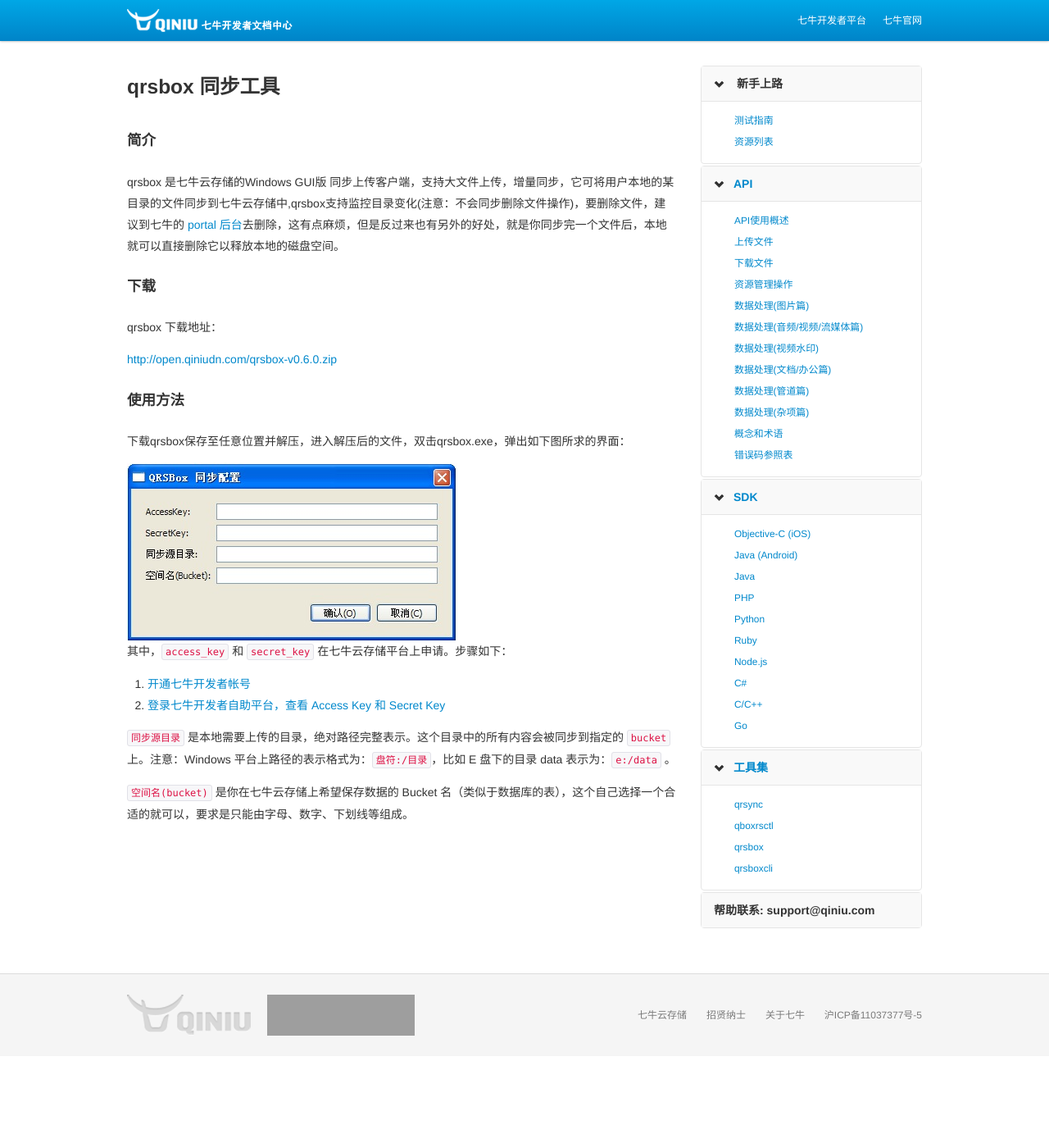
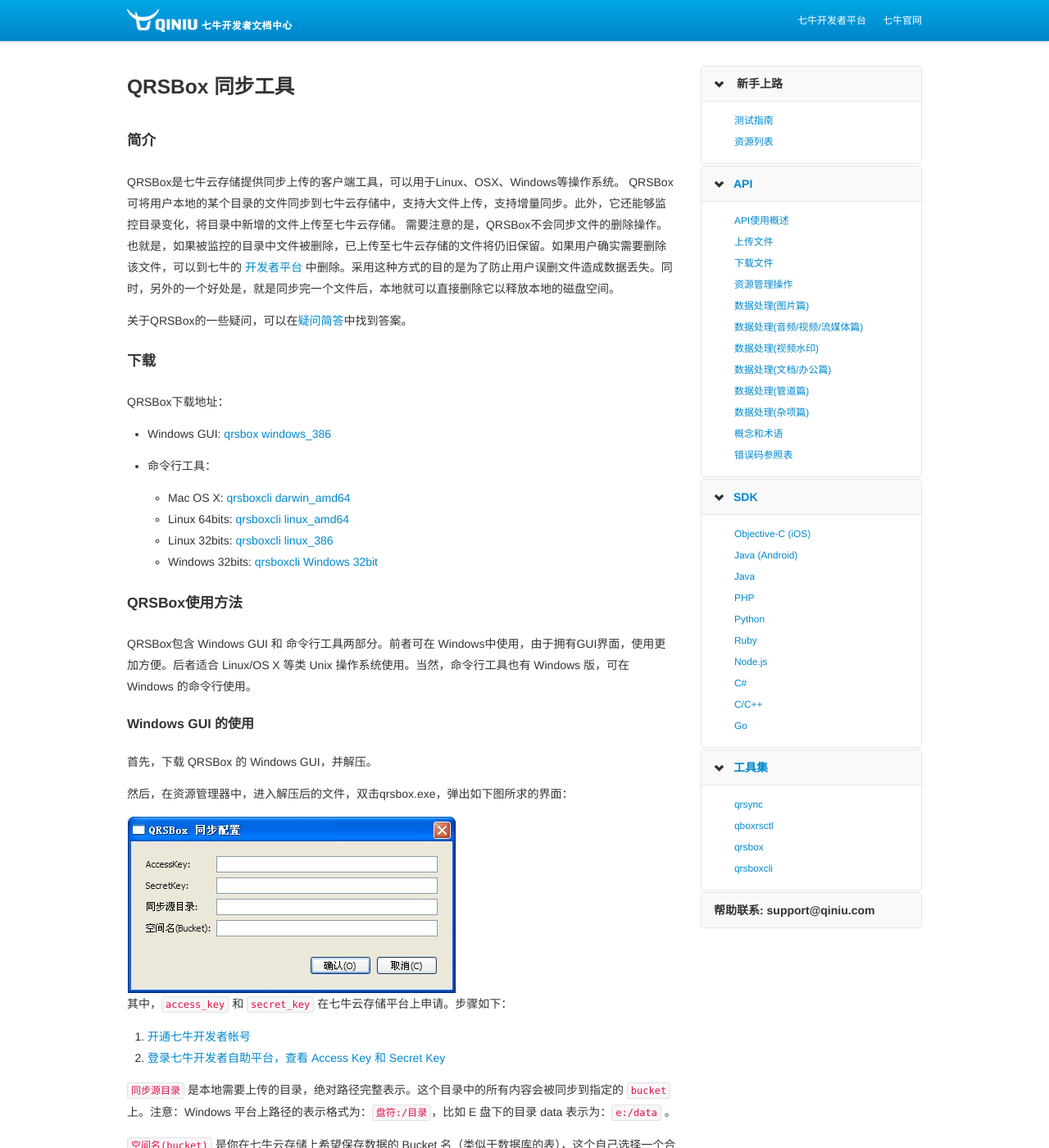
Before and after one commit to qiniu/docs.qiniu.com, a Jekyll site: the page built from tools/qrsbox.markdown, in a window 1280 px wide and 1400 px high. Shown: the whole window at 82% size. Built offline with Jekyll 4.4.1, drawn with Linux system fonts in a browser that asks for light colours; nearby versions of some CDN libraries; library files that are not in the unit come from our copies; some of the changed text lies outside the part shown; grey boxes are pictures that could not be loaded.

Commit message:
avalibale new qrsbox.markdown

````diff
--- a/tools/qrsbox.markdown
+++ b/tools/qrsbox.markdown
@@ -1,30 +1,103 @@
 ---
 layout: default
-title: qrsbox 同步工具
+title: QRSBox 同步工具
 ---
 
 
 ## 简介
 
-qrsbox 是七牛云存储的Windows GUI版 同步上传客户端，支持大文件上传，增量同步，它可将用户本地的某目录的文件同步到七牛云存储中,qrsbox支持监控目录变化(注意：不会同步删除文件操作)，要删除文件，建议到七牛的 [portal 后台](https://portal.qiniu.com/)去删除，这有点麻烦，但是反过来也有另外的好处，就是你同步完一个文件后，本地就可以直接删除它以释放本地的磁盘空间。
+QRSBox是七牛云存储提供同步上传的客户端工具，可以用于Linux、OSX、Windows等操作系统。
+QRSBox可将用户本地的某个目录的文件同步到七牛云存储中，支持大文件上传，支持增量同步。此外，它还能够监控目录变化，将目录中新增的文件上传至七牛云存储。
+需要注意的是，QRSBox不会同步文件的删除操作。也就是，如果被监控的目录中文件被删除，已上传至七牛云存储的文件将仍旧保留。如果用户确实需要删除该文件，可以到七牛的 [开发者平台](https://portal.qiniu.com/) 中删除。采用这种方式的目的是为了防止用户误删文件造成数据丢失。同时，另外的一个好处是，就是同步完一个文件后，本地就可以直接删除它以释放本地的磁盘空间。
+
+关于QRSBox的一些疑问，可以在[疑问简答](http://kb.qiniu.com/537ps105)中找到答案。
+
 
 ## 下载
 
-qrsbox 下载地址：
+QRSBox下载地址：
 
-  <http://open.qiniudn.com/qrsbox-v0.6.0.zip>
+- Windows GUI: [qrsbox windows_386](http://open.qiniudn.com/qrsbox-v0.9.0.zip)
 
-## 使用方法
+- 命令行工具：
+    - Mac OS X: [qrsboxcli darwin_amd64](http://open.qiniudn.com/devtools/v2.5.20130921/darwin_amd64/qrsboxcli)
+    - Linux 64bits: [qrsboxcli linux_amd64](http://devtools.qiniudn.com/qiniu-devtools-linux_amd64-current.zip)
+    - Linux 32bits: [qrsboxcli linux_386](http://devtools.qiniudn.com/qiniu-devtools-linux_386-current.zip)
+    - Windows 32bits: [qrsboxcli Windows 32bit](http://devtools.qiniudn.com/qiniu-devtools-windows_386-current.zip)
 
-下载qrsbox保存至任意位置并解压，进入解压后的文件，双击qrsbox.exe，弹出如下图所求的界面：
+
+## QRSBox使用方法
+
+QRSBox包含 Windows GUI 和 命令行工具两部分。前者可在 Windows中使用，由于拥有GUI界面，使用更加方便。后者适合 Linux/OS X 等类 Unix 操作系统使用。当然，命令行工具也有 Windows 版，可在 Windows 的命令行使用。
+
+### Windows GUI 的使用
+
+首先，下载 QRSBox 的 Windows GUI，并解压。
+
+然后，在资源管理器中，进入解压后的文件，双击qrsbox.exe，弹出如下图所求的界面：
 
 <div class="imgwrap"><img src="img/qrsbox-demo.png" alt="qrsbox"/></div>
 
 其中，`access_key` 和 `secret_key` 在七牛云存储平台上申请。步骤如下：
 
 1. [开通七牛开发者帐号](https://portal.qiniu.com/signup)
-2. [登录七牛开发者自助平台，查看 Access Key 和 Secret Key](https://portal.qiniu.com/setting/key)
+1. [登录七牛开发者自助平台，查看 Access Key 和 Secret Key](https://portal.qiniu.com/setting/key)
 
 `同步源目录` 是本地需要上传的目录，绝对路径完整表示。这个目录中的所有内容会被同步到指定的 `bucket` 上。注意：Windows 平台上路径的表示格式为：`盘符:/目录`，比如 E 盘下的目录 data 表示为：`e:/data` 。
 
 `空间名(bucket)` 是你在七牛云存储上希望保存数据的 Bucket 名（类似于数据库的表），这个自己选择一个合适的就可以，要求是只能由字母、数字、下划线等组成。
+
+完成这些设置后，点击确认，QRSBox 便会开始进行初始化。初始化完成后，就开始文件的同步。用户可以在qrsbox的界面上看到同步的进程，大致如下图所示：
+
+![查看同步进程](img/qrsbox-sync.png)
+
+随着文件同步的进行，用户可以在[开发者平台](https://portal.qiniu.com/)的空间管理中看到已上传的文件。
+
+QRSBox 启动后会常驻内存，在 Windows 的任务栏中显示托盘 ![托盘](img/qrsbox-icon.png) 。
+
+如果用户需要修改同步目录，AccessKey/SecretKey，或其他参数，可以右键单击qrsbox的托盘，选择“配置”菜单项，打开配置界面，重新配置。
+
+### 命令行使用方法
+
+QRSBox 命令行工具的使用方式如下：
+
+首先，下载 QRSBox 命令行工具，并解压。
+
+然后，执行以下命令，进行初始化：
+
+```
+    qrsboxcli init <AccessKey> <SecretKey> <SyncDir> <Bucket> [<KeyPrefix>]
+```
+
+其中，`<AccessKey>` 和 `<SecretKey>` 在七牛云存储平台上申请。步骤如下：
+
+1. [开通七牛开发者帐号](https://portal.qiniu.com/signup)
+1. [登录七牛开发者自助平台，查看 Access Key 和 Secret Key](https://portal.qiniu.com/setting/key)
+
+`<SyncDir>` 是本地的同步目录，该目录下的文件会随时同步上传值七牛云存储。
+
+`<Bucket>` 是保存同步文件的[资源空间](http://docs.qiniu.com/api/v6/terminology.html#Bucket)名。
+
+`<KeyPrefix>` 是文件前缀，可选。如果设置了该参数，那么上传的文件名前都会加上前缀。这个前缀主要用于在空间中区分不同上传来源的文件。
+
+最后，用户可以使用以下命令开始文件同步：
+
+```
+    qrsboxcli sync &
+```
+
+这里使用了 `&` 符号，让同步客户端进程运行在后台。
+
+用户可以通过以下命令查看同步过程：
+
+```
+    qrsboxcli log
+```
+
+如果用户需要停止后台运行的qrsboxcli，可以使用如下命令：
+
+```
+    qrsboxcli stop
+```
+
+如果用户希望改变同步的目录、bucket等运行参数，需要先用 `stop` 命令停止 qrsboxcli 的后台程序，重新用新的参数运行初始化命令，然后再次启动同步程序，qrsboxcli会立刻按新的配置将新目录的文件同步至七牛云存储。
````
Also changed, not shown: tools/qrsbox-cli.markdown (deleted, +0 -103 lines), tools/qrsboxcli.markdown (deleted, +0 -45 lines).
